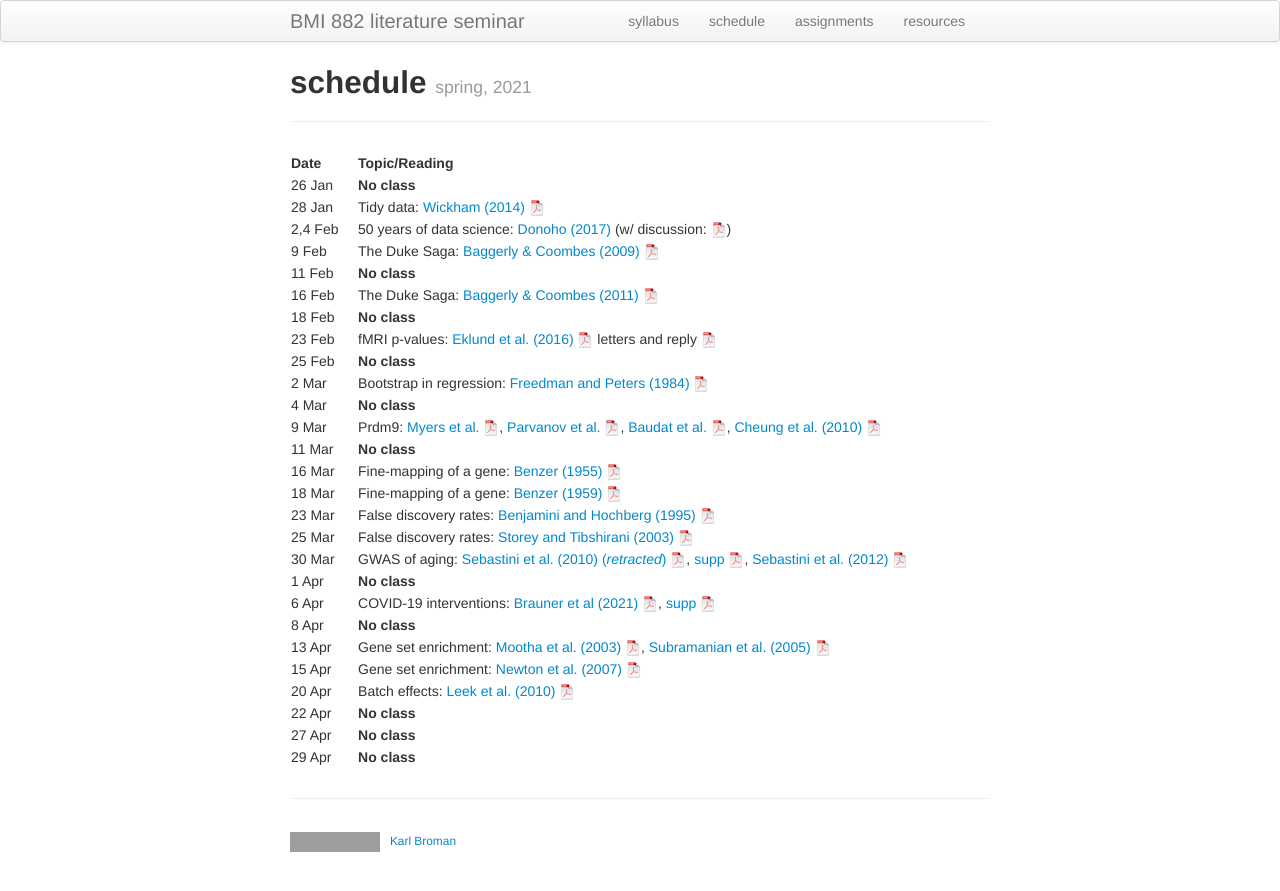
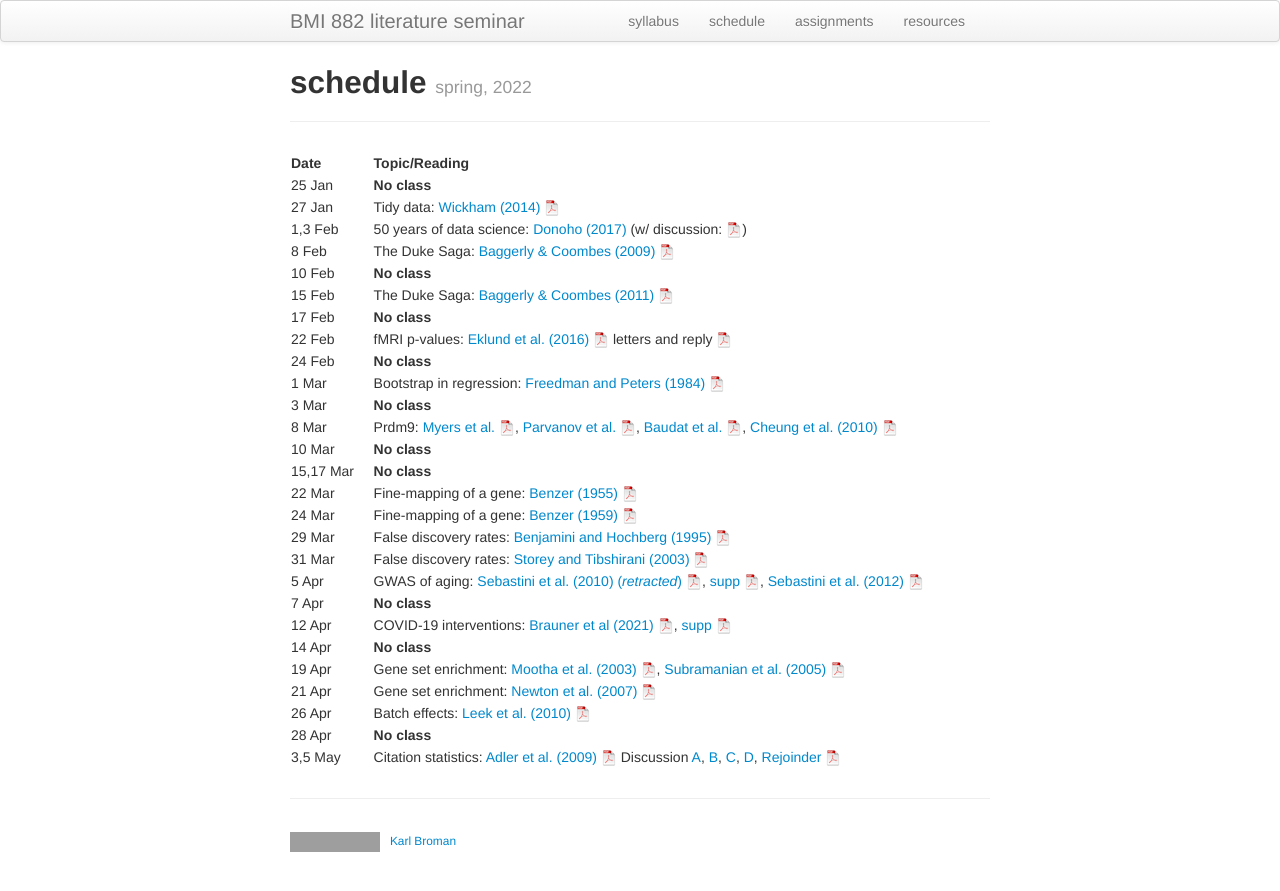
Before and after one commit to kbroman/BMI882_spring2023, a Jekyll site: the page built from schedule.md, in a window 1280 px wide. Shown: the top 891 px of the page. Built offline with Jekyll 4.4.1, drawn with Linux system fonts in a browser that asks for light colours; grey boxes are pictures that could not be loaded.

Commit message:
update schedule

```diff
--- a/schedule.md
+++ b/schedule.md
@@ -1,40 +1,36 @@
 ---
 layout: page
 title: schedule
-tagline: spring, 2021
+tagline: spring, 2022
 description: Schedule and readings for BMI 882, Biomedical data science scholarly literature
 ---
 
 | Date    | &nbsp;&nbsp;&nbsp;&nbsp;   | Topic/Reading  |
 | :------ | -- | :----- |
-| 26 Jan      |    | **No class** |
-| 28 Jan      |    | Tidy data: [Wickham (2014)](https://doi.org/10.18637/jss.v059.i10) [![pdf logo](icons/pdf-icon.png)](https://www.jstatsoft.org/index.php/jss/article/view/v059i10/v59i10.pdf) |
-| 2,4 Feb   |    | 50 years of data science: [Donoho (2017)](https://doi.org/10.1080/10618600.2017.1384734) (w/ discussion: [![pdf logo](icons/pdf-icon.png)](https://www.biostat.wisc.edu/~kbroman/blog/50_years_datasci_with_disc.pdf))
-| 9 Feb       |    | The Duke Saga: [Baggerly & Coombes (2009)](https://projecteuclid.org/euclid.aoas/1267453942) [![pdf logo](icons/pdf-icon.png)](https://projecteuclid.org/download/pdfview_1/euclid.aoas/1267453942)
-| 11 Feb      |    | **No class** |
-| 16 Feb       |    | The Duke Saga: [Baggerly & Coombes (2011)](https://academic.oup.com/clinchem/article/57/5/688/5621016) [![pdf logo](icons/pdf-icon.png)](https://academic.oup.com/clinchem/article-pdf/57/5/688/31736129/clinchem0688.pdf)
-| 18 Feb      |    | **No class** |
-| 23 Feb      |    | fMRI p-values: [Eklund et al. (2016)](https://doi.org/10.1073/pnas.1602413113) [![pdf logo](icons/pdf-icon.png)](https://www.pnas.org/content/pnas/113/28/7900.full.pdf) letters and reply [![pdf logo](icons/pdf-icon.png)](assets/eklund_disc.pdf)
-| 25 Feb      |    | **No class**
-| 2 Mar      |    | Bootstrap in regression: [Freedman and Peters (1984)](https://www.jstor.org/stable/2288341) [![pdf logo](icons/pdf-icon.png)](assets/freedman_peters_1984.pdf)
-| 4 Mar      |    | **No class**
-| 9 Mar       |    | Prdm9: [Myers et al.](https://doi.org/10.1126/science.1182363) [![pdf logo](icons/pdf-icon.png)](https://science.sciencemag.org/content/327/5967/876.full.pdf), [Parvanov et al.](https://doi.org/10.1126/science.1181495) [![pdf logo](icons/pdf-icon.png)](https://science.sciencemag.org/content/sci/327/5967/835.full.pdf), [Baudat et al.](https://doi.org/10.1126/science.1183439) [![pdf logo](icons/pdf-icon.png)](https://science.sciencemag.org/content/327/5967/836.full.pdf), [Cheung et al. (2010)](https://doi.org/10.1126/science.1187155) [![pdf logo](icons/pdf-icon.png)](https://science.sciencemag.org/content/sci/327/5967/791.full.pdf)
-| 11 Mar       |    | **No class** |
-| 16 Mar      |    | Fine-mapping of a gene: [Benzer (1955)](https://doi.org/10.1073/pnas.41.6.344) [![pdf logo](icons/pdf-icon.png)](https://www.pnas.org/content/pnas/41/6/344.full.pdf)
-| 18 Mar      |    | Fine-mapping of a gene: [Benzer (1959)](https://doi.org/10.1073/pnas.45.11.1607) [![pdf logo](icons/pdf-icon.png)](https://www.pnas.org/content/pnas/45/11/1607.full.pdf)
-| 23 Mar      |    | False discovery rates: [Benjamini and Hochberg (1995)](https://doi.org/10.1111/j.2517-6161.1995.tb02031.x) [![pdf logo](icons/pdf-icon.png)](http://bit.ly/32ovGFh)
-| 25 Mar      |    | False discovery rates: [Storey and Tibshirani (2003)](https://doi.org/10.1073/pnas.1530509100) [![pdf logo](icons/pdf-icon.png)](https://www.pnas.org/content/pnas/100/16/9440.full.pdf)
-| 30 Mar      |    | GWAS of aging: [Sebastini et al. (2010) (_retracted_)](https://doi.org/10.1126/science.1190532) [![pdf logo](icons/pdf-icon.png)](assets/sebastini2010.pdf), [supp](https://science.sciencemag.org/content/suppl/2010/06/30/science.1190532.DC1) [![pdf logo](icons/pdf-icon.png)](https://science.sciencemag.org/content/sci/suppl/2010/06/30/science.1190532.DC1/Sebastiani_SOM.pdf), [Sebastini et al. (2012)](https://doi.org/10.1371/journal.pone.0029848) [![pdf logo](icons/pdf-icon.png)](https://journals.plos.org/plosone/article/file?id=10.1371/journal.pone.0029848&type=printable)  |
-|  1 Apr      |    | **No class** |
-|  6 Apr      |    | COVID-19 interventions: [Brauner et al (2021)](https://doi.org/10.1126/science.abd9338) [![pdf logo](icons/pdf-icon.png)](https://science.sciencemag.org/content/371/6531/eabd9338.full.pdf), [supp ![pdf logo](icons/pdf-icon.png)](https://science.sciencemag.org/content/sci/suppl/2020/12/15/science.abd9338.DC1/abd9338_Brauner_SM.pdf)
-|  8 Apr      |    | **No class** |
-| 13 Apr      |    | Gene set enrichment: [Mootha et al. (2003)](https://doi.org/10.1038/ng1180) [![pdf logo](icons/pdf-icon.png)](assets/mootha2003.pdf), [Subramanian et al. (2005)](https://doi.org/10.1073/pnas.0506580102) [![pdf logo](icons/pdf-icon.png)](https://www.pnas.org/content/pnas/102/43/15545.full.pdf)
-| 15 Apr      |    | Gene set enrichment: [Newton et al. (2007)](https://doi.org/10.1214/07-AOAS104) [![pdf logo](icons/pdf-icon.png)](https://projecteuclid.org/download/pdfview_1/euclid.aoas/1183143730)
-| 20 Apr      |    | Batch effects: [Leek et al. (2010)](https://doi.org/10.1038/nrg2825) [![pdf logo](icons/pdf-icon.png)](https://www.nature.com/articles/nrg2825.pdf)
-| 22 Apr      |    | **No class** |
-| 27 Apr      |    | **No class** |
-| 29 Apr      |    | **No class** |
-
-<!--  removed paper
-Citation statistics: [Adler et al. (2009)](https://doi.org/10.1214/09-STS285) [![pdf logo](icons/pdf-icon.png)](https://projecteuclid.org/download/pdfview_1/euclid.ss/1255009002) Discussion [A](https://doi.org/10.1214/09-STS285A), [B](https://doi.org/10.1214/09-STS285B), [C](https://doi.org/10.1214/09-STS285C), [D](https://doi.org/10.1214/09-STS285D), [Rejoinder](https://doi.org/10.1214/09-STS285REJ) [![pdf logo](icons/pdf-icon.png)](assets/adler2009_disc.pdf)
--->
+| 25 Jan      |    | **No class** |
+| 27 Jan      |    | Tidy data: [Wickham (2014)](https://doi.org/10.18637/jss.v059.i10) [![pdf logo](icons/pdf-icon.png)](https://www.jstatsoft.org/index.php/jss/article/view/v059i10/v59i10.pdf) |
+| 1,3 Feb   |    | 50 years of data science: [Donoho (2017)](https://doi.org/10.1080/10618600.2017.1384734) (w/ discussion: [![pdf logo](icons/pdf-icon.png)](https://www.biostat.wisc.edu/~kbroman/blog/50_years_datasci_with_disc.pdf))
+| 8 Feb       |    | The Duke Saga: [Baggerly & Coombes (2009)](https://projecteuclid.org/euclid.aoas/1267453942) [![pdf logo](icons/pdf-icon.png)](https://projecteuclid.org/download/pdfview_1/euclid.aoas/1267453942)
+| 10 Feb      |    | **No class** |
+| 15 Feb       |    | The Duke Saga: [Baggerly & Coombes (2011)](https://academic.oup.com/clinchem/article/57/5/688/5621016) [![pdf logo](icons/pdf-icon.png)](https://academic.oup.com/clinchem/article-pdf/57/5/688/31736129/clinchem0688.pdf)
+| 17 Feb      |    | **No class** |
+| 22 Feb      |    | fMRI p-values: [Eklund et al. (2016)](https://doi.org/10.1073/pnas.1602413113) [![pdf logo](icons/pdf-icon.png)](https://www.pnas.org/content/pnas/113/28/7900.full.pdf) letters and reply [![pdf logo](icons/pdf-icon.png)](assets/eklund_disc.pdf)
+| 24 Feb      |    | **No class**
+| 1 Mar      |    | Bootstrap in regression: [Freedman and Peters (1984)](https://www.jstor.org/stable/2288341) [![pdf logo](icons/pdf-icon.png)](assets/freedman_peters_1984.pdf)
+| 3 Mar      |    | **No class**
+| 8 Mar       |    | Prdm9: [Myers et al.](https://doi.org/10.1126/science.1182363) [![pdf logo](icons/pdf-icon.png)](https://science.sciencemag.org/content/327/5967/876.full.pdf), [Parvanov et al.](https://doi.org/10.1126/science.1181495) [![pdf logo](icons/pdf-icon.png)](https://science.sciencemag.org/content/sci/327/5967/835.full.pdf), [Baudat et al.](https://doi.org/10.1126/science.1183439) [![pdf logo](icons/pdf-icon.png)](https://science.sciencemag.org/content/327/5967/836.full.pdf), [Cheung et al. (2010)](https://doi.org/10.1126/science.1187155) [![pdf logo](icons/pdf-icon.png)](https://science.sciencemag.org/content/sci/327/5967/791.full.pdf)
+| 10 Mar       |    | **No class** |
+| 15,17 Mar   |    | **No class** |
+| 22 Mar      |    | Fine-mapping of a gene: [Benzer (1955)](https://doi.org/10.1073/pnas.41.6.344) [![pdf logo](icons/pdf-icon.png)](https://www.pnas.org/content/pnas/41/6/344.full.pdf)
+| 24 Mar      |    | Fine-mapping of a gene: [Benzer (1959)](https://doi.org/10.1073/pnas.45.11.1607) [![pdf logo](icons/pdf-icon.png)](https://www.pnas.org/content/pnas/45/11/1607.full.pdf)
+| 29 Mar      |    | False discovery rates: [Benjamini and Hochberg (1995)](https://doi.org/10.1111/j.2517-6161.1995.tb02031.x) [![pdf logo](icons/pdf-icon.png)](http://bit.ly/32ovGFh)
+| 31 Mar      |    | False discovery rates: [Storey and Tibshirani (2003)](https://doi.org/10.1073/pnas.1530509100) [![pdf logo](icons/pdf-icon.png)](https://www.pnas.org/content/pnas/100/16/9440.full.pdf)
+| 5 Apr      |    | GWAS of aging: [Sebastini et al. (2010) (_retracted_)](https://doi.org/10.1126/science.1190532) [![pdf logo](icons/pdf-icon.png)](assets/sebastini2010.pdf), [supp](https://science.sciencemag.org/content/suppl/2010/06/30/science.1190532.DC1) [![pdf logo](icons/pdf-icon.png)](https://science.sciencemag.org/content/sci/suppl/2010/06/30/science.1190532.DC1/Sebastiani_SOM.pdf), [Sebastini et al. (2012)](https://doi.org/10.1371/journal.pone.0029848) [![pdf logo](icons/pdf-icon.png)](https://journals.plos.org/plosone/article/file?id=10.1371/journal.pone.0029848&type=printable)  |
+|  7 Apr      |    | **No class** |
+|  12 Apr      |    | COVID-19 interventions: [Brauner et al (2021)](https://doi.org/10.1126/science.abd9338) [![pdf logo](icons/pdf-icon.png)](https://science.sciencemag.org/content/371/6531/eabd9338.full.pdf), [supp ![pdf logo](icons/pdf-icon.png)](https://science.sciencemag.org/content/sci/suppl/2020/12/15/science.abd9338.DC1/abd9338_Brauner_SM.pdf)
+| 14 Apr      |    | **No class** |
+| 19 Apr      |    | Gene set enrichment: [Mootha et al. (2003)](https://doi.org/10.1038/ng1180) [![pdf logo](icons/pdf-icon.png)](assets/mootha2003.pdf), [Subramanian et al. (2005)](https://doi.org/10.1073/pnas.0506580102) [![pdf logo](icons/pdf-icon.png)](https://www.pnas.org/content/pnas/102/43/15545.full.pdf)
+| 21 Apr      |    | Gene set enrichment: [Newton et al. (2007)](https://doi.org/10.1214/07-AOAS104) [![pdf logo](icons/pdf-icon.png)](https://projecteuclid.org/download/pdfview_1/euclid.aoas/1183143730)
+| 26 Apr      |    | Batch effects: [Leek et al. (2010)](https://doi.org/10.1038/nrg2825) [![pdf logo](icons/pdf-icon.png)](https://www.nature.com/articles/nrg2825.pdf)
+| 28 Apr      |    | **No class** |
+| 3,5 May     |    | Citation statistics: [Adler et al. (2009)](https://doi.org/10.1214/09-STS285) [![pdf logo](icons/pdf-icon.png)](https://projecteuclid.org/download/pdfview_1/euclid.ss/1255009002) Discussion [A](https://doi.org/10.1214/09-STS285A), [B](https://doi.org/10.1214/09-STS285B), [C](https://doi.org/10.1214/09-STS285C), [D](https://doi.org/10.1214/09-STS285D), [Rejoinder](https://doi.org/10.1214/09-STS285REJ) [![pdf logo](icons/pdf-icon.png)](assets/adler2009_disc.pdf) |
```
